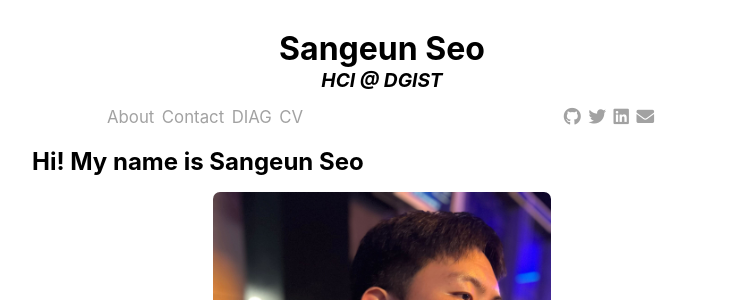
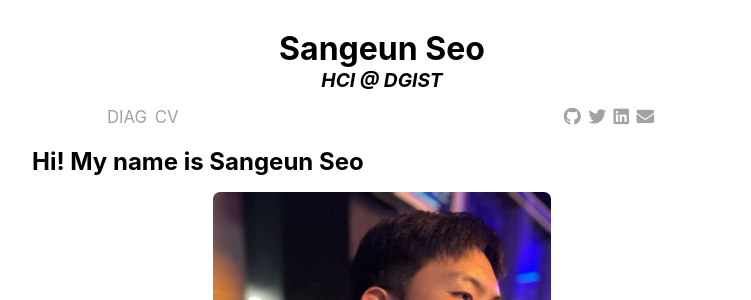
Before and after one commit to seseo98/my-homepage, a Jekyll site: the page built from index.html, in a window 1280 px wide. Shown: the top 300 px of the page, without its empty margins (258-1009 px from the left). Built offline with Jekyll 4.4.1, drawn with Linux system fonts in a browser that asks for light colours; nearby versions of some CDN libraries; the list of posts is cut into pages by our own code.

Commit message:
Update pages.yml

```diff
--- a/_data/pages.yml
+++ b/_data/pages.yml
@@ -1,5 +1,5 @@
 pages:
-  - {name: 'About', url: 'about.html'}
-  - {name: 'Contact', url: 'contact.html'}
+  # - {name: 'About', url: 'about.html'}
+  # - {name: 'Contact', url: 'contact.html'}
   - {name: 'DIAG', url: 'https://diag.kr/'}
   - {name: 'CV', url: 'CV_Sangeun Seo.pdf'}
```
